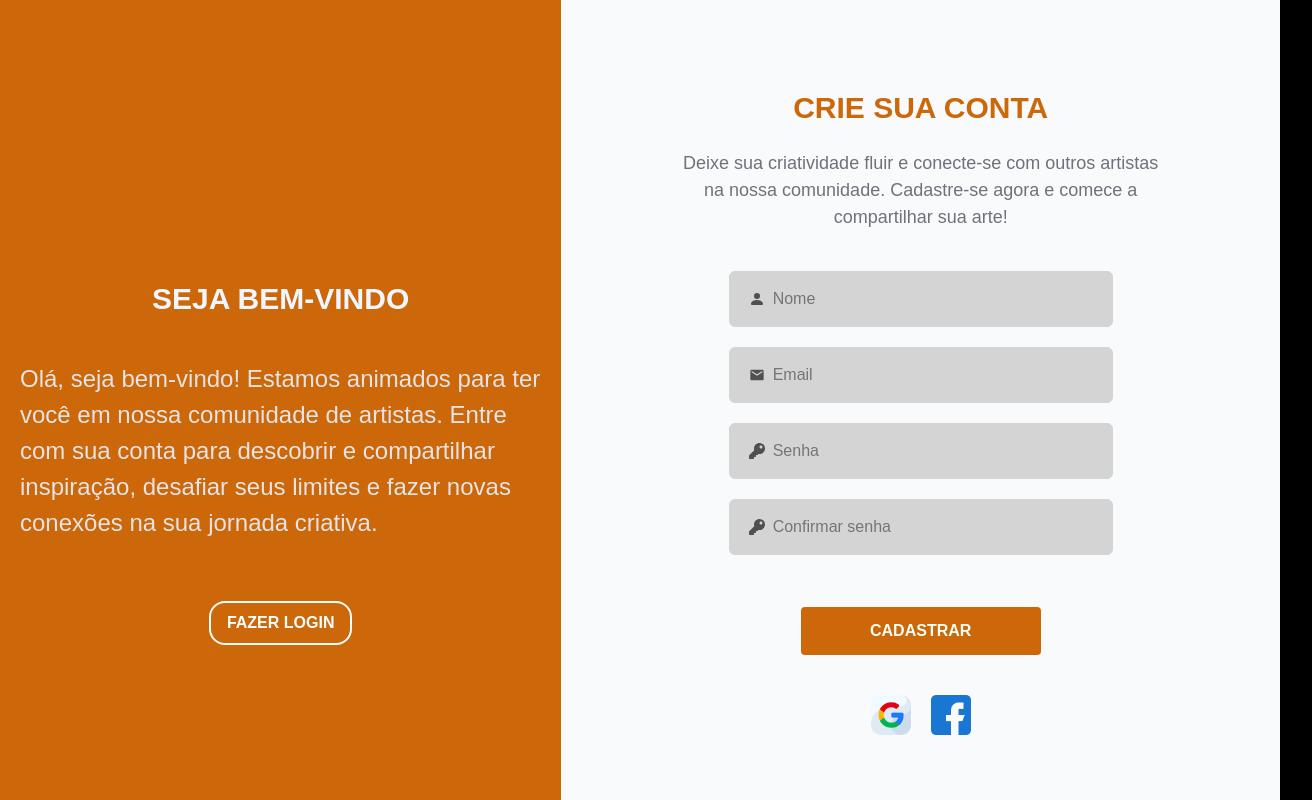
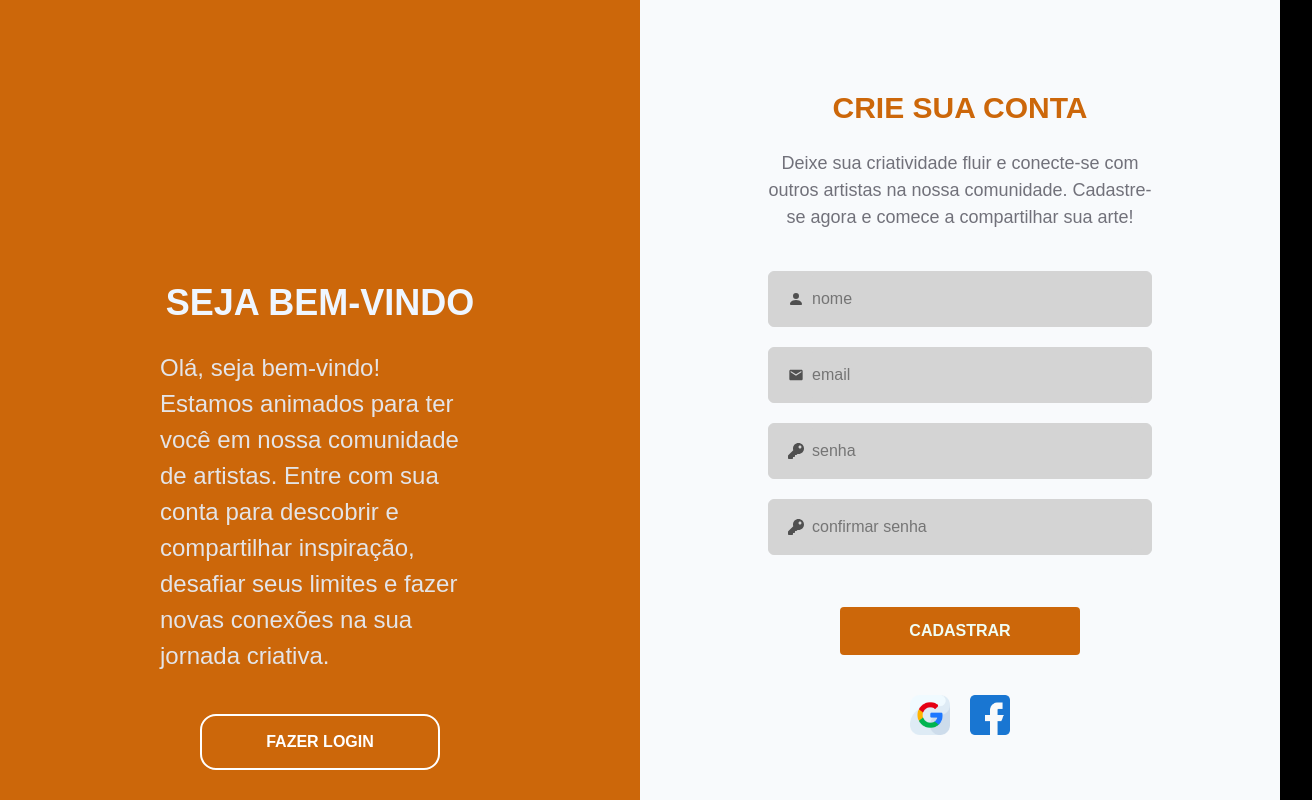
Before and after one commit to Antonio-Jefferson/midArt-frontend, a Next.js app: page /sign-up in a window 1280 px wide. Shown: the whole page, 1312 px wide, since content can reach past the window. Built offline with nearby package versions, Linux system fonts and the light colour scheme.

Commit message:
fix: fixed signin and signup page styled

```diff
--- a/src/app/page.tsx
+++ b/src/app/page.tsx
@@ -10,26 +10,26 @@ export const metadata = {
 export default function Signin() {
   return (
     <main className="flex justify-between  bg-slate-50 h-screen">
-      <div className="w-2/3 bg-primary hidden lg:block">
+      <div className="w-1/2 bg-primary hidden lg:block">
         <div className="flex flex-col justify-center my-64 items-center">
-          <h1 className="text-center font-bold text-blue-50 text-3xl my-5">
+          <h1 className="text-center font-bold text-blue-50 text-4xl my-5">
             SEJA BEM-VINDO
           </h1>
-          <p className="text-zinc-200 font-light text-2xl p-5">
+          <p className="text-zinc-200 font-light text-2xl px-40">
             Olá, seja bem-vindo! Estamos animados para ter você em nossa
             comunidade de artistas. Entre com sua conta para descobrir e
             compartilhar inspiração, desafiar seus limites e fazer novas
             conexões na sua jornada criativa.
           </p>
           <Link href={'/sign-up'}>
-            <button className="bg-transparent border-2 border-white rounded-2xl text-white font-semibold px-4 py-2 mt-10 m-auto hover:bg-white hover:bg-opacity-10">
+            <button className="w-60 h-14 bg-transparent border-2 border-white rounded-2xl text-white font-semibold px-4 py-2 mt-10 m-auto hover:bg-white hover:bg-opacity-10">
               FAZER CADASTRO
             </button>
           </Link>
         </div>
       </div>
-      <div className="flex items-center justify-center h-screen">
-        <div className="w-2/3 flex flex-col items-center justify-center">
+      <div className="w-1/2 flex items-center justify-center">
+        <div className="flex flex-col items-center justify-center px-40">
           <h1 className="text-center font-bold text-primary text-3xl m-5">
             FAÇA SEU LOGIN
           </h1>
--- a/src/app/sign-up/page.tsx
+++ b/src/app/sign-up/page.tsx
@@ -11,26 +11,26 @@ export const metadata = {
 export default function Signup() {
   return (
     <main className="flex justify-between  bg-slate-50 h-screen">
-      <div className="w-2/3 bg-secondary hidden lg:block">
+      <div className="w-1/2 bg-secondary hidden lg:block">
         <div className="flex flex-col justify-center my-64 items-center">
-          <h1 className="text-center font-bold text-blue-50 text-3xl my-5">
+          <h1 className="text-center font-bold text-blue-50 text-4xl my-5">
             SEJA BEM-VINDO
           </h1>
-          <p className="text-zinc-200 font-light text-2xl p-5">
+          <p className="text-zinc-200 font-light text-2xl px-40">
             Olá, seja bem-vindo! Estamos animados para ter você em nossa
             comunidade de artistas. Entre com sua conta para descobrir e
             compartilhar inspiração, desafiar seus limites e fazer novas
             conexões na sua jornada criativa.
           </p>
           <Link href={'/'}>
-            <button className="bg-transparent border-2 border-white rounded-2xl text-white font-semibold px-4 py-2 mt-10 m-auto hover:bg-white hover:bg-opacity-10">
+            <button className="w-60 h-14 bg-transparent border-2 border-white rounded-2xl text-white font-semibold px-4 py-2 mt-10 m-auto hover:bg-white hover:bg-opacity-10">
               FAZER LOGIN
             </button>
           </Link>
         </div>
       </div>
-      <div className="flex items-center justify-center h-screen">
-        <div className="w-2/3 flex flex-col items-center justify-center">
+      <div className="w-1/2 flex items-center justify-center">
+        <div className="flex flex-col items-center justify-center px-40">
           <h1 className="text-center font-bold text-secondary text-3xl m-5">
             CRIE SUA CONTA
           </h1>
@@ -45,7 +45,7 @@ export default function Signup() {
               <input
                 className="bg-gray-200 ml-2 w-80 h-14 rounded-md outline-none"
                 type="text"
-                placeholder="Nome"
+                placeholder="nome"
               />
             </div>
             <div className="flex justify-center items-center w-96 h-14 bg-gray-200 p-2 border rounded-md mb-5">
@@ -53,7 +53,7 @@ export default function Signup() {
               <input
                 className="bg-gray-200 ml-2 w-80 h-14 rounded-md outline-none"
                 type="email"
-                placeholder="Email"
+                placeholder="email"
               />
             </div>
             <div className="flex justify-center items-center w-96 h-14 bg-gray-200 p-2 border rounded-md mb-5">
@@ -61,7 +61,7 @@ export default function Signup() {
               <input
                 className="bg-gray-200 ml-2 w-80 h-14 rounded-md outline-none"
                 type="password"
-                placeholder="Senha"
+                placeholder="senha"
               />
             </div>
             <div className="flex justify-center items-center w-96 h-14 bg-gray-200 p-2 border rounded-md mb-5">
@@ -69,7 +69,7 @@ export default function Signup() {
               <input
                 className="bg-gray-200 ml-2 w-80 h-14 rounded-md outline-none"
                 type="password"
-                placeholder="Confirmar senha"
+                placeholder="confirmar senha"
               />
             </div>
             <button
```
